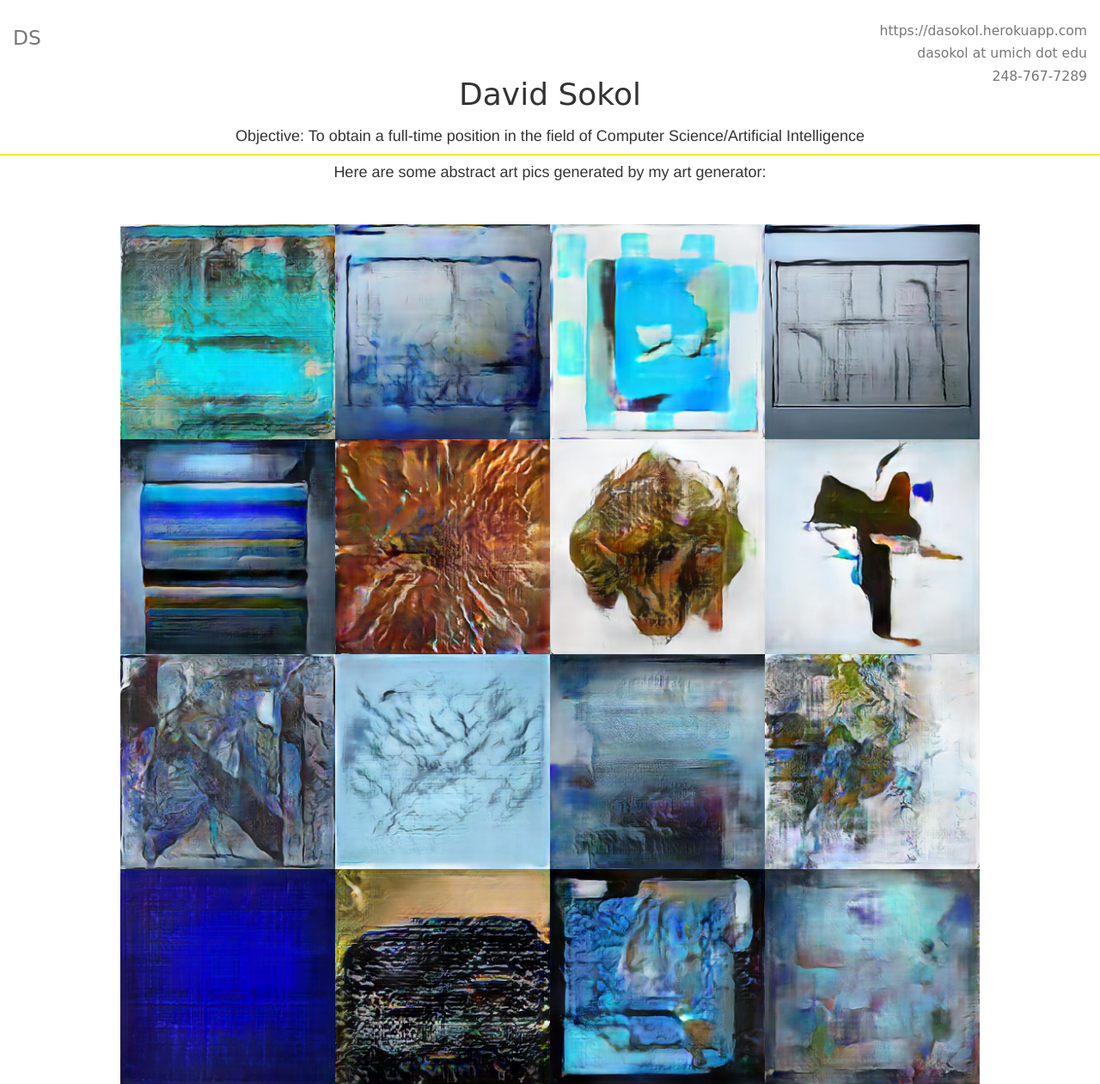
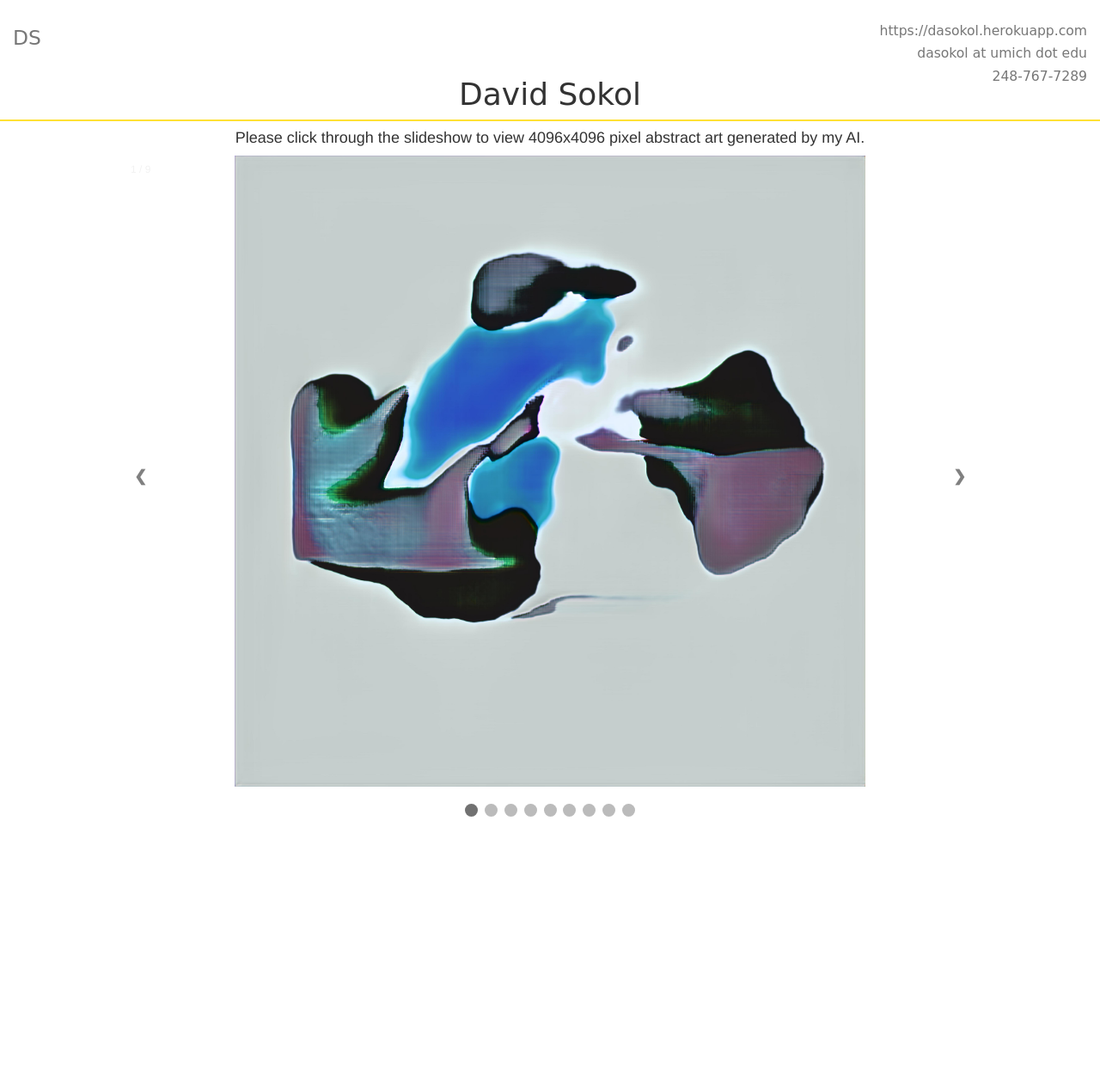
Before and after one commit to dasokol/dasokol, a Flask app: page /ai_art_generator in a window 1280 px wide. Shown: the whole page at 86% size. After the commit the page ends 950 px from the top, so only its background shows below. Run offline with Flask 2, Linux system fonts and the light colour scheme; some libraries are stand-ins or nearby versions.

Commit message:
add large art slideshow

```diff
--- /dev/null
+++ b/static/script.js
@@ -0,0 +1,29 @@
+var slideIndex = 1;
+showSlides(slideIndex);
+
+// Next/previous controls
+function plusSlides(n) {
+    showSlides(slideIndex += n);
+}
+
+// Thumbnail image controls
+function currentSlide(n) {
+    showSlides(slideIndex = n);
+}
+
+function showSlides(n) {
+    var i;
+    var slides = document.getElementsByClassName("mySlides");
+    var dots = document.getElementsByClassName("dot");
+    if (n > slides.length) {slideIndex = 1}
+    if (n < 1) {slideIndex = slides.length}
+    for (i = 0; i < slides.length; i++) {
+	slides[i].style.display = "none";
+    }
+    for (i = 0; i < dots.length; i++) {
+	dots[i].className = dots[i].className.replace(" active", "");
+    }
+    console.log(slides);
+    slides[slideIndex-1].style.display = "block";
+    dots[slideIndex-1].className += " active";
+}
--- a/static/style.css
+++ b/static/style.css
@@ -58,3 +58,100 @@ html {
 .rotateimg90 {
 	transform: rotate(90deg);
 }
+
+* {box-sizing:border-box}
+
+/* Slideshow container */
+.slideshow-container {
+  max-width: 1000px;
+  position: relative;
+  margin: auto;
+}
+
+/* Hide the images by default */
+.mySlides {
+  display: none;
+}
+
+/* Next & previous buttons */
+.prev, .next {
+  cursor: pointer;
+  position: absolute;
+  top: 50%;
+  width: auto;
+  margin-top: -22px;
+  padding: 16px;
+  color: gray;
+  font-weight: bold;
+  font-size: 18px;
+  transition: 0.6s ease;
+  border-radius: 0 3px 3px 0;
+  user-select: none;
+}
+
+/* Position the "next button" to the right */
+.next {
+  right: 0;
+  border-radius: 3px 0 0 3px;
+}
+
+/* On hover, add a black background color with a little bit see-through */
+.prev:hover, .next:hover {
+  background-color: rgba(0,0,0,0.8);
+}
+
+/* Caption text */
+.text {
+  color: #f2f2f2;
+  font-size: 15px;
+  padding: 8px 12px;
+  position: absolute;
+  bottom: 8px;
+  width: 100%;
+  text-align: center;
+}
+
+/* Number text (1/3 etc) */
+.numbertext {
+  color: #f2f2f2;
+  font-size: 12px;
+  padding: 8px 12px;
+  position: absolute;
+  top: 0;
+}
+
+/* The dots/bullets/indicators */
+.dot {
+  cursor: pointer;
+  height: 15px;
+  width: 15px;
+  margin: 0 2px;
+  background-color: #bbb;
+  border-radius: 50%;
+  display: inline-block;
+  transition: background-color 0.6s ease;
+}
+
+.active, .dot:hover {
+  background-color: #717171;
+}
+
+/* Fading animation */
+.fade {
+  -webkit-animation-name: fade;
+  -webkit-animation-duration: 1.5s;
+  -webkit-animation-fill-mode:forwards;
+  animation-name: fade;
+  animation-duration: 1.5s;
+  animation-fill-mode:forwards;
+}
+
+@-webkit-keyframes fade {
+  from {opacity: .4}
+  to {opacity: 1}
+}
+
+@keyframes fade {
+  from {opacity: .4}
+  to {opacity: 1}
+}
--- a/templates/ai_art_generator.html
+++ b/templates/ai_art_generator.html
@@ -2,9 +2,66 @@
 
 {% block content %}
 
-<h4 align="center">Here are some abstract art pics generated by my art generator:</h4>
-<div style="text-align:center; margin-top:50px">
-		<img src="/static/ai_art.jpg" height="1000" width="1000" align="center">
+<h4 align="center">Please click through the slideshow to view 4096x4096 pixel abstract art generated by my AI.</h4>
+
+<div class="slideshow-container">
+
+  <div class="mySlides fade">
+    <div class="numbertext">1 / 9</div>
+    <img id="img" src="/static/art1.jpg" height=734 width=734 style="display: block; margin-left: auto; margin-right: auto;"/>
+  </div>
+  <div class="mySlides fade">
+    <div class="numbertext">2 / 9</div>
+    <img src="/static/art2.jpg" height=734 width=734 style="display: block; margin-left: auto; margin-right: auto;"/>
+  </div>
+  <div class="mySlides fade">
+    <div class="numbertext">3 / 9</div>
+    <img src="/static/art3.jpg" height=734 width=734 style="display: block; margin-left: auto; margin-right: auto;"/>
+  </div>
+  <div class="mySlides fade">
+    <div class="numbertext">4 / 9</div>
+    <img src="/static/art4.jpg" height=734 width=734 style="display: block; margin-left: auto; margin-right: auto;"/>
+  </div>
+  <div class="mySlides fade">
+    <div class="numbertext">5 / 9</div>
+    <img src="/static/art5.jpg" height=734 width=734 style="display: block; margin-left: auto; margin-right: auto;"/>
+  </div>
+  <div class="mySlides fade">
+    <div class="numbertext">6 / 9</div>
+    <img src="/static/art6.jpg" height=734 width=734 style="display: block; margin-left: auto; margin-right: auto;"/>
+  </div>
+  <div class="mySlides fade">
+    <div class="numbertext">7 / 9</div>
+    <img src="/static/art7.jpg" height=734 width=734 style="display: block; margin-left: auto; margin-right: auto;"/>
+  </div>
+  <div class="mySlides fade">
+    <div class="numbertext">8 / 9</div>
+    <img src="/static/art8.jpg" height=734 width=734 style="display: block; margin-left: auto; margin-right: auto;"/>
+  </div>
+  <div class="mySlides fade">
+    <div class="numbertext">9 / 9</div>
+    <img src="/static/art9.jpg" height=734 width=734 style="display: block; margin-left: auto; margin-right: auto;"/>
+  </div>
+
+  <!-- Next and previous buttons -->
+  <a class="prev" onclick="plusSlides(-1)">&#10094;</a>
+  <a class="next" onclick="plusSlides(1)">&#10095;</a>
+</div>
+<br>
+
+<!-- The dots/circles -->
+<div style="text-align:center">
+  <span class="dot" onclick="currentSlide(1)"></span>
+  <span class="dot" onclick="currentSlide(2)"></span>
+  <span class="dot" onclick="currentSlide(3)"></span>
+  <span class="dot" onclick="currentSlide(4)"></span>
+  <span class="dot" onclick="currentSlide(5)"></span>
+  <span class="dot" onclick="currentSlide(6)"></span>
+  <span class="dot" onclick="currentSlide(7)"></span>
+  <span class="dot" onclick="currentSlide(8)"></span>
+  <span class="dot" onclick="currentSlide(9)"></span>
 </div>
 
+<script src="/static/script.js"></script>
+
 {% endblock %}
--- a/templates/base.html
+++ b/templates/base.html
@@ -43,7 +43,7 @@
 				</small></h3>
 			</div>
 			<h1 id="name" style="display:inline-block;width:100%;bottom:0px">David Sokol</h1>
-			<h4 style="text-align:center;position:relative;bottom:0px">Objective: To obtain a full-time position in the field of Computer Science/Artificial Intelligence</h4>
+			<!--<h4 style="text-align:center;position:relative;bottom:0px">Objective: To obtain a full-time position in the field of Computer Science/Artificial Intelligence</h4>-->
 			<div class="divider" style="margin:0 auto;position:relative;bottom:0px"></div>
 		</div>
 		<script>
--- a/templates/index.html
+++ b/templates/index.html
@@ -7,7 +7,7 @@
 	<div id="experience" class="col-sm-6 col-box">
 		<h3>Experience</h3>
 		<ul style="list-style-type:circle">
-            <li><b><i>Data Scientist: 10 months full time and 2 summer internships (2016-present)</i></b></li>
+            <li><b><i>Data Scientist: 14 months full time and 2 summer internships (2016-2019)</i></b></li>
 			<li style="list-style-type:none">Spent a year and two summers in the Washington, DC area</li>
 			<li style="list-style-type:none">Built an entity extraction tool to replace the enterprise solution</li>
             <li style="list-style-type:none">Worked with a small team to ETL a 70 TB streaming dataset</li>
```
Also changed, not shown: static/art1.jpg (added), static/art2.jpg (added), static/art3.jpg (added), static/art4.jpg (added), static/art5.jpg (added), static/art6.jpg (added), static/art7.jpg (added), static/art8.jpg (added), 1 other file.
